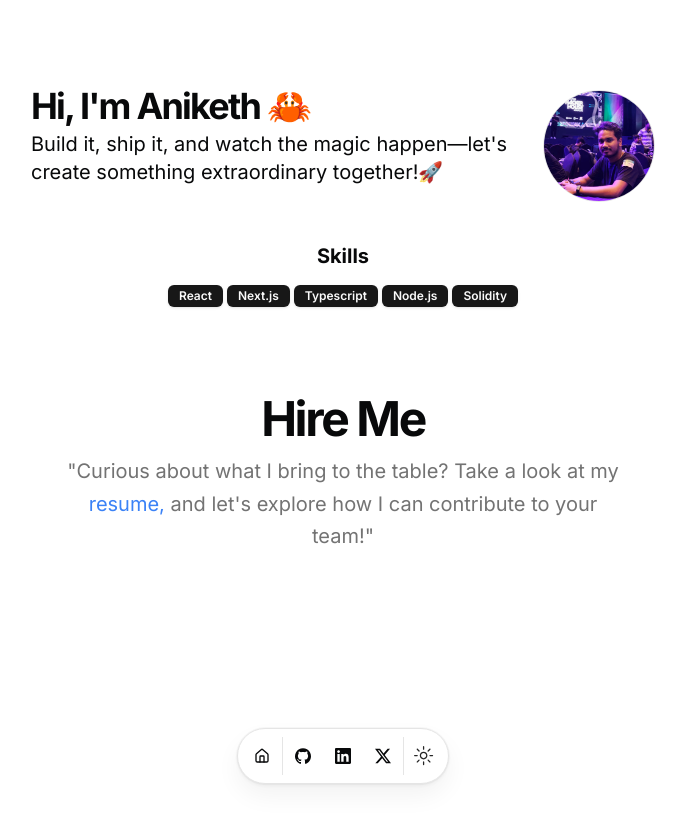
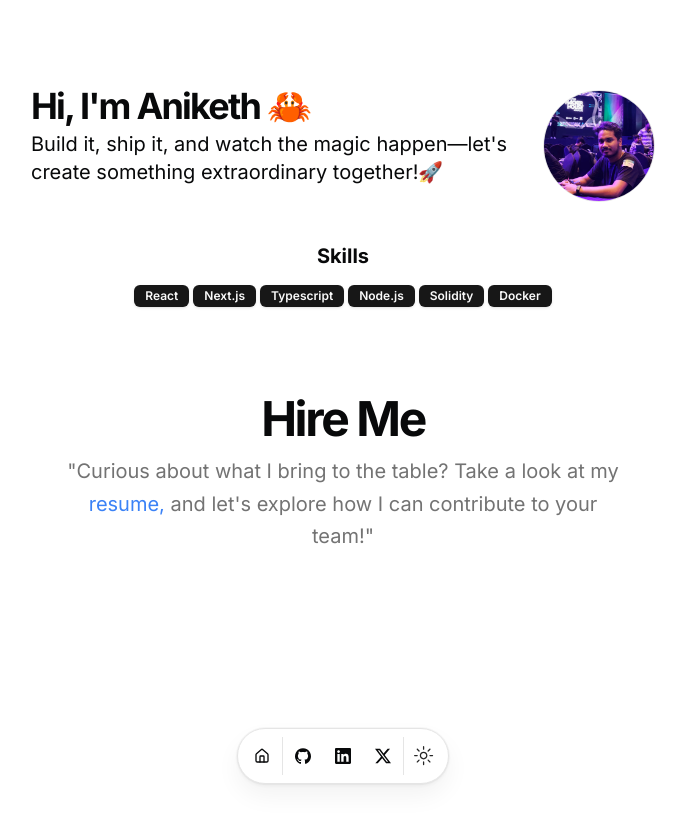
Before and after one commit to devaniketh/Portfolio, a Next.js app: page / in a window 1280 px wide. Shown: the top 826 px of the page, without its empty margins (297-983 px from the left). Built offline with nearby package versions, Linux system fonts and the light colour scheme.

Commit message:
fix: skills-section

```diff
--- a/src/data/resume.tsx
+++ b/src/data/resume.tsx
@@ -18,6 +18,7 @@ export const DATA = {
     "Typescript",
     "Node.js",
     "Solidity",
+    "Docker",
   ],
   navbar: [
     { href: "/", icon: HomeIcon, label: "Home" },
```
Also changed, not shown: src/components/project-card.tsx (+1 -7 lines).
